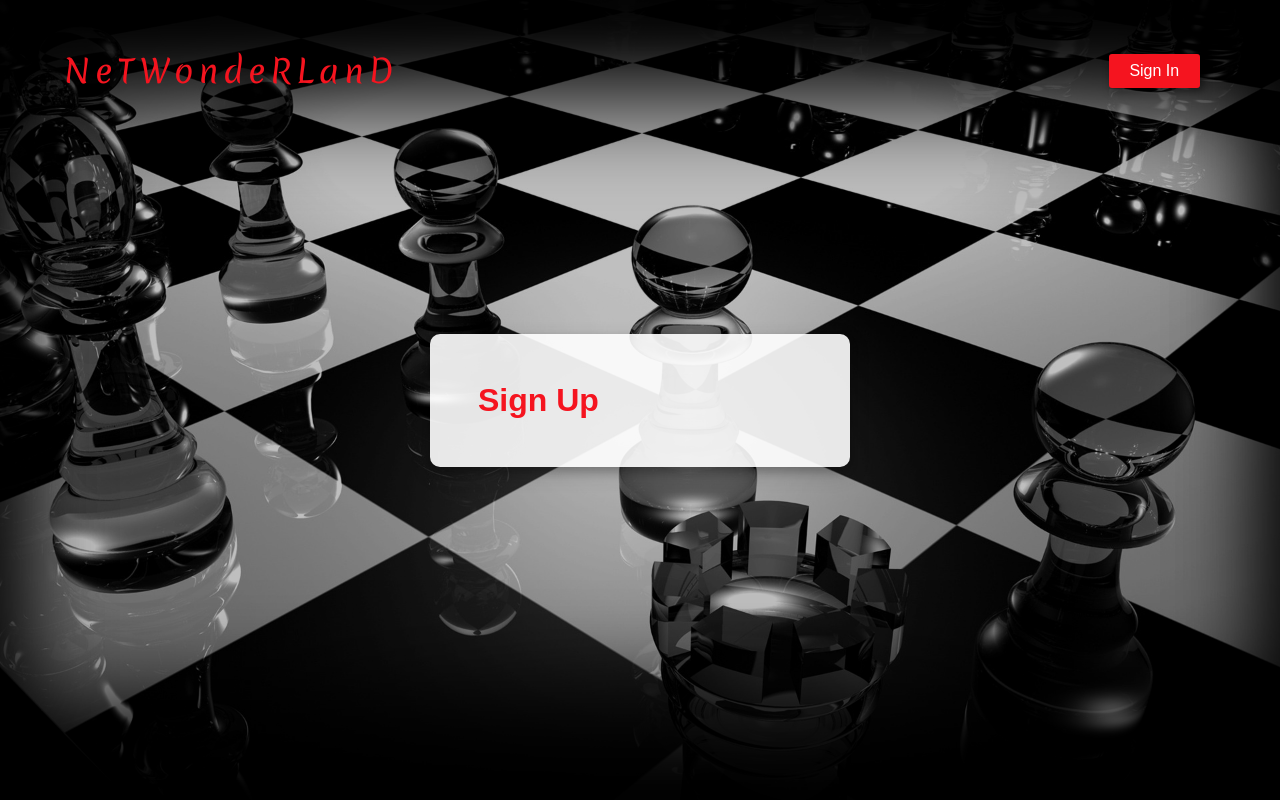
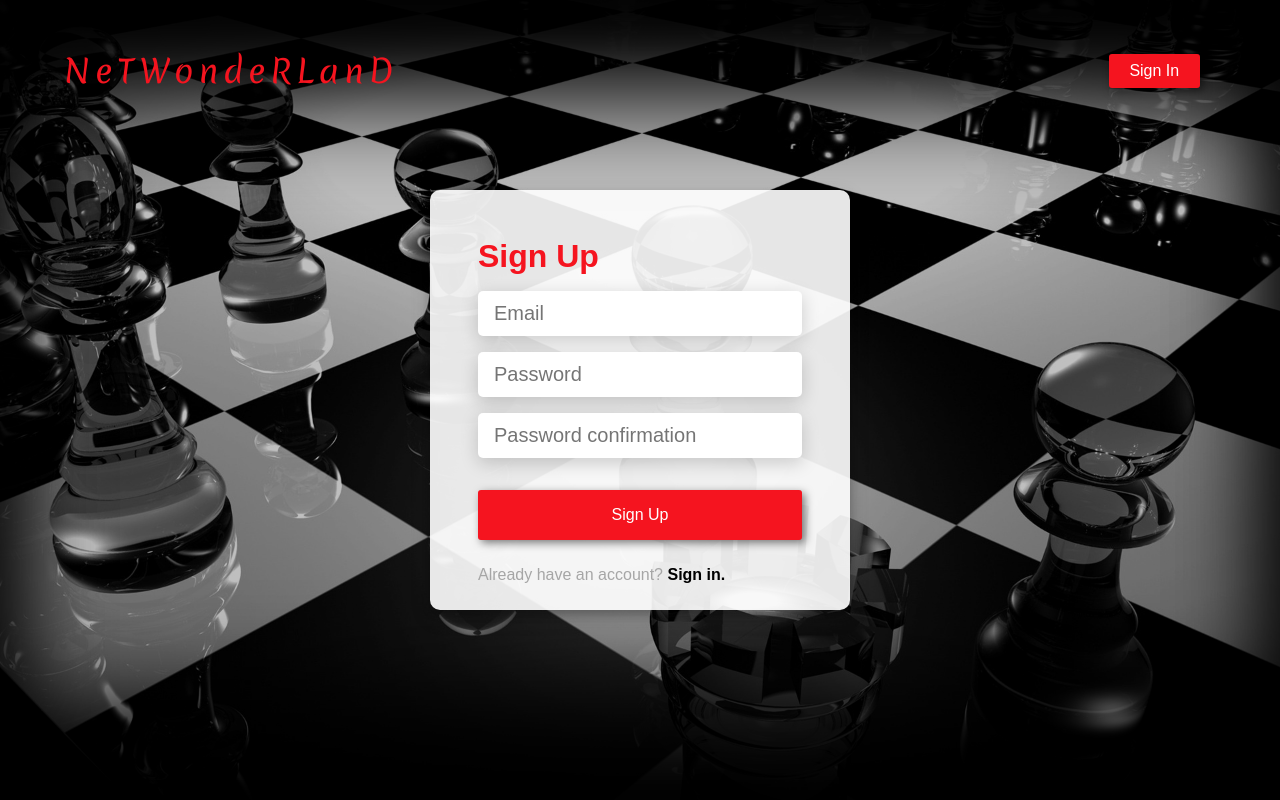
Before and after one commit to MilaZiabchenko/Netwonderland-streaming-app, a React (Create React App) app: page /signup in a window 1280 px wide. Built offline with nearby package versions, Linux system fonts and the light colour scheme.

Commit message:
deleted:    src/components/Modal.js 	modified:   src/firebase.js 	modified:   src/index.css 	modified:   src/pages/Login.js 	modified:   src/pages/SignUp.js 	modified:   yarn.lock

```diff
--- a/src/components/Modal.js
+++ /dev/null
@@ -1,14 +0,0 @@
-const Modal = ({ text }) => {
-	return (
-		<div className="modal">
-			<div className="modal-content">
-				<h2 className="text-xl">
-					{' '}
-					<span>{text}</span>
-				</h2>
-			</div>
-		</div>
-	);
-};
-
-export default Modal;
--- a/src/firebase.js
+++ b/src/firebase.js
@@ -1,5 +1,5 @@
 import { initializeApp } from 'firebase/app';
-import 'firebase/auth';
+// import 'firebase/auth';
 
 const app = initializeApp({
 	apiKey: process.env.REACT_APP_FIREBASE_API_KEY,
@@ -10,4 +10,5 @@ const app = initializeApp({
 	appId: process.env.REACT_APP_FIREBASE_APP_ID
 });
 
+// export const auth = app.auth();
 export default app;
--- a/src/index.css
+++ b/src/index.css
@@ -141,18 +141,17 @@ img {
 	margin: auto;
 	display: flex;
 	flex-direction: column;
-	justify-content: flex-end;
 	align-items: center;
 }
 
 /* Tabs */
+.main {
+	padding-bottom: 3rem;
+}
+
 .main,
 .tabs {
 	border-bottom: 5px solid hsl(0, 0%, 24%);
-}
-
-.main {
-	padding-bottom: 3rem;
 }
 
 .tabs {
@@ -319,26 +318,26 @@ img {
 	gap: 2rem;
 }
 
-.center {
-	display: flex;
-	align-items: center;
-	justify-content: center;
-}
-
-.search {
+.search,
+.sign-up,
+.sign-in {
 	height: 100px;
 	margin-bottom: 3rem;
 }
 
-input[type='text'] {
+input {
 	display: block;
-	width: 60%;
-	margin: auto;
+	width: 100%;
+	margin: 1rem auto;
 	padding: 10px 15px;
 	border-radius: 5px;
-	border: 0;
-	outline: none;
+	border: 1px solid hsla(0, 0%, 100%, 0.88);
 	font-size: 20px;
+	box-shadow: 0 5px 18px 0 hsla(0, 0%, 0%, 0.18);
+}
+
+input[type='text'] {
+	width: 60%;
 }
 
 .spinner {
@@ -434,6 +433,7 @@ input[type='text'] {
 	position: fixed;
 	z-index: 10;
 	max-width: 420px;
+	min-height: 420px;
 	height: fit-content;
 	inset: 0;
 	margin: auto;
@@ -469,6 +469,14 @@ input[type='text'] {
 	font-size: 1.1rem;
 }
 
+.text-black {
+	color: var(--background-color);
+}
+
+.text-black:hover {
+	color: var(--primary-color);
+}
+
 /* Buttons */
 .btn {
 	display: inline-block;
@@ -493,6 +501,7 @@ input[type='text'] {
 .btn-center {
 	display: block;
 	margin: 1rem auto;
+	margin-bottom: 2rem;
 }
 
 .btn-xl {
@@ -503,6 +512,12 @@ input[type='text'] {
 
 .btn-icon {
 	margin-left: 1rem;
+}
+
+.btn-submit {
+	width: 100%;
+	height: 50px;
+	margin: 1rem 0;
 }
 
 @media (max-width: 1380px) {
@@ -526,6 +541,7 @@ input[type='text'] {
 	nav .btn {
 		background: transparent;
 		border: 1px solid;
+		margin: 0 auto;
 	}
 
 	nav .btn:hover {
--- a/src/pages/Login.js
+++ b/src/pages/Login.js
@@ -1,16 +1,51 @@
 import { Link } from 'react-router-dom';
-import Modal from '../components/Modal';
 
 const Login = () => {
 	return (
-		<div>
-			<div className="showcase-top">
+		<>
+			<header className="showcase-top">
 				<Link to="/" className="logo">
 					NeTWondeRLanD
 				</Link>
+			</header>
+			<div className="modal">
+				<div className="modal-content">
+					<section className="sign-in">
+						<h2 className="text-xl">
+							{' '}
+							<span>Sign In</span>
+						</h2>
+						<form>
+							<input
+								type="email"
+								className="form-control"
+								placeholder="Email"
+								required
+							/>
+							<input
+								type="password"
+								className="form-control"
+								placeholder="Password"
+								required
+							/>
+							<button type="submit" className="btn btn-submit">
+								Sign In
+							</button>
+						</form>
+						<p>
+							New to NeTWondeRLanD?{' '}
+							<Link to="/signup">
+								{' '}
+								<strong className="text-black">
+									{' '}
+									Sign up now.
+								</strong>
+							</Link>{' '}
+						</p>
+					</section>
+				</div>
 			</div>
-			<Modal text="Sign In" />
-		</div>
+		</>
 	);
 };
 
--- a/src/pages/SignUp.js
+++ b/src/pages/SignUp.js
@@ -1,10 +1,9 @@
 import { Link } from 'react-router-dom';
-import Modal from '../components/Modal';
 
 const SignUp = () => {
 	return (
-		<div>
-			<div className="showcase-top">
+		<>
+			<header className="showcase-top">
 				<Link to="/" className="logo">
 					NeTWondeRLanD
 				</Link>
@@ -13,9 +12,51 @@ const SignUp = () => {
 						Sign In
 					</Link>
 				</nav>
+			</header>
+			<div className="modal">
+				<div className="modal-content">
+					<section className="sign-up">
+						<h2 className="text-xl">
+							{' '}
+							<span>Sign Up</span>
+						</h2>
+						<form>
+							<input
+								type="email"
+								className="form-control"
+								placeholder="Email"
+								required
+							/>
+							<input
+								type="password"
+								className="form-control"
+								placeholder="Password"
+								required
+							/>
+							<input
+								type="password"
+								className="form-control"
+								placeholder="Password confirmation"
+								required
+							/>
+							<button type="submit" className="btn btn-submit">
+								Sign Up
+							</button>
+						</form>
+						<p>
+							Already have an account?{' '}
+							<Link to="/login">
+								{' '}
+								<strong className="text-black">
+									{' '}
+									Sign in.
+								</strong>
+							</Link>{' '}
+						</p>
+					</section>
+				</div>
 			</div>
-			<Modal text="Sign Up" />
-		</div>
+		</>
 	);
 };
 
```
Also changed, not shown: 1 other file (tests, documents, lock files or other folders).
